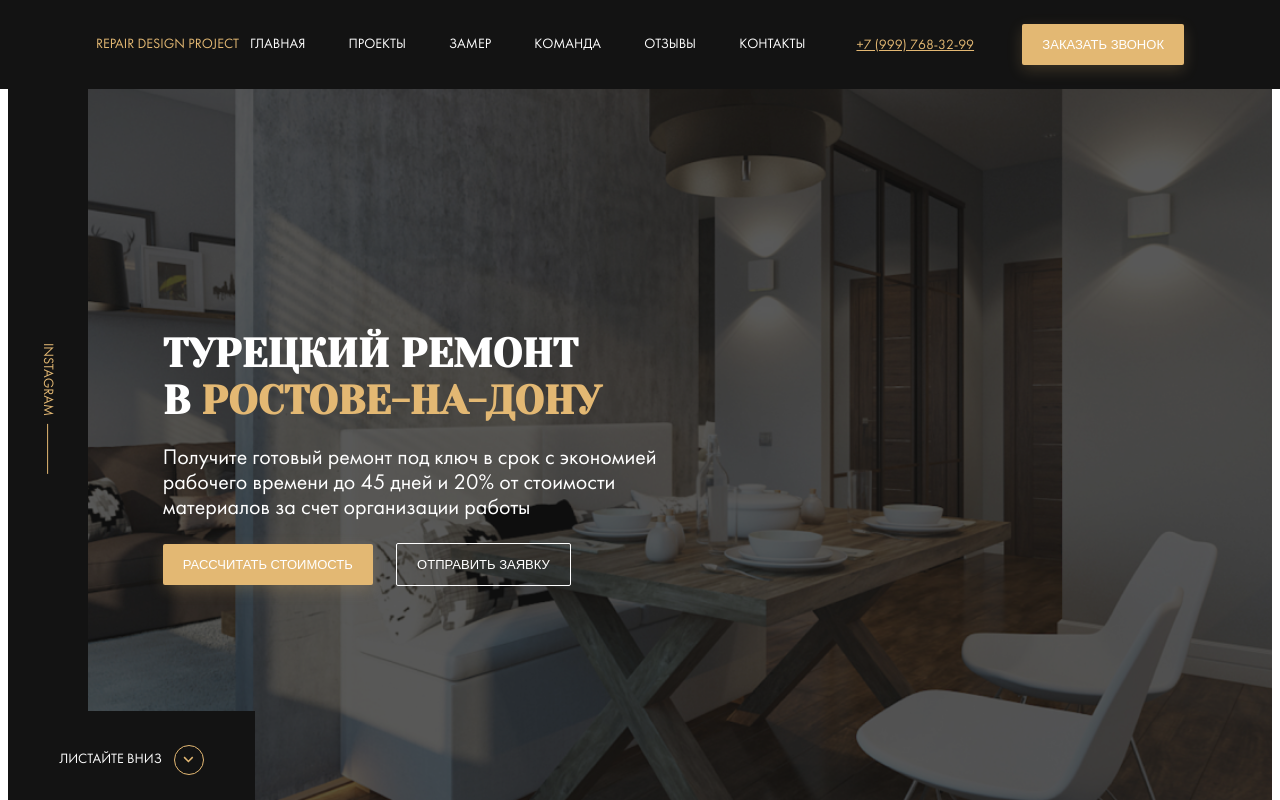
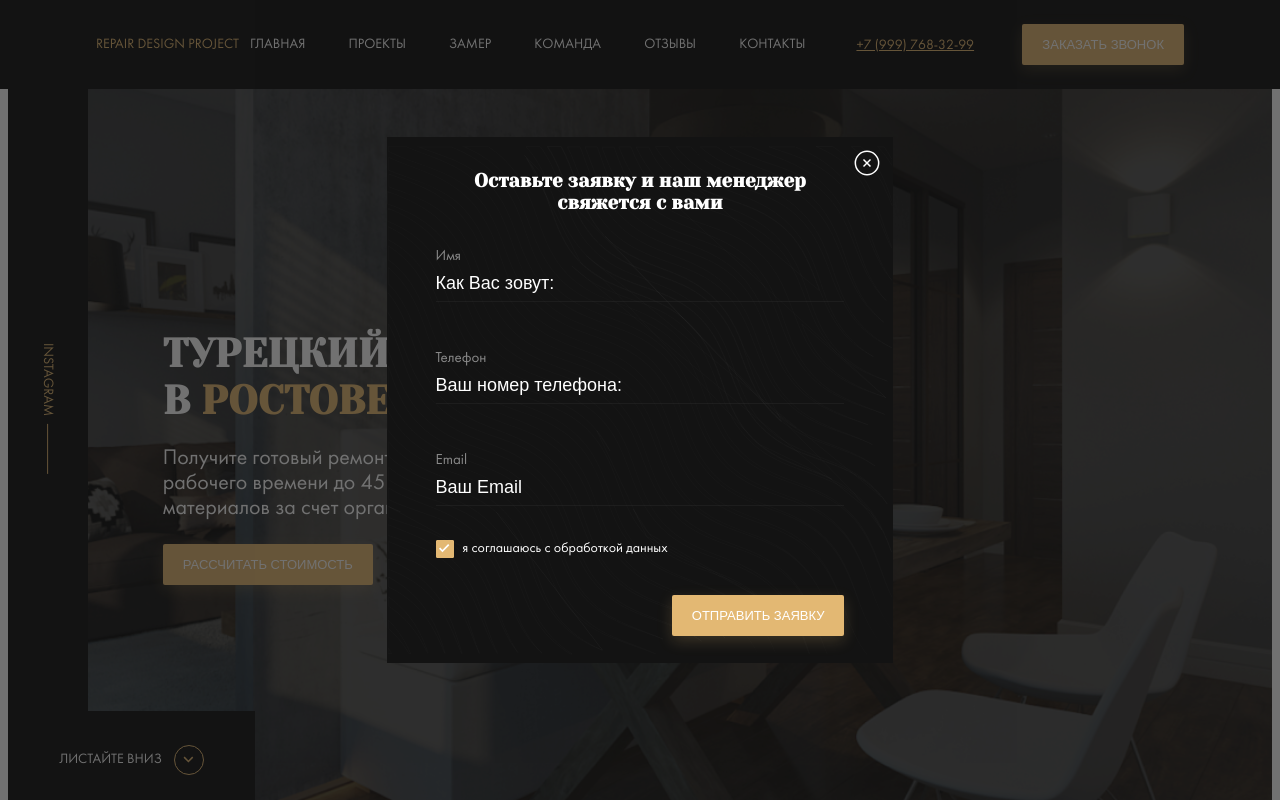
Before and after one commit to EvgeniyaKalit/project-site, a website: page index.html in a window 1280 px wide. Shown: the top 800 px of the page. Drawn offline with Linux system fonts and the light colour scheme; files whose address does not match are found by name; a web font is replaced by a local one.

Commit message:
feat: add modal dialog

```diff
--- a/index.html
+++ b/index.html
@@ -194,7 +194,33 @@
       <!-- /.container -->
       </section>
   </main>
+  <div class="modal">
+    <div class="modal__dialog">
+      <button class="modal__close"></button>
+      <h3 class="modal__title">Оставьте заявку и наш менеджер свяжется с вами </h3>
+      <form action="#" class="form modal__form">
+        <label for="user-name" class="lebel form__label label--light">Имя</label>
+        <input type="text" class="input form__input modal__input" id="user-name" placeholder="Как Вас зовут:">
+        <label for="user-phone" class="lebel form__label label--light ">Телефон</label>
+        <input type="tel" class="input form__input modal__input" id="user-phone" placeholder="Ваш номер телефона:">
+        <label for="user-email" class="lebel form__label label--light">Email</label>
+        <input type="email" class="input form__input modal__input" id="user-email" placeholder="Ваш Email">
+        <div class="policy modal__policy">
+        <!-- соглашение с политикой -->
+        <input type="checkbox" name="policy-checkbox" id="policy-checkbox" class="policy__checkbox" checked>
+        <label for="policy-checkbox" class="policy__label">я соглашаюсь с обработкой данных</label>
+      </div>
+        <!-- /.policy modal__policy -->
+        <button class="button button--primary modal__button">Отправить заявку</button>
+      </form>
+      <!-- /.form modal__form -->
 
+
+
+    </div>
+    <!-- /.modal__dialog -->
+  </div>
+  <!-- /.modal -->
 </body>
 
 </html>
--- a/sass/_interface.sass
+++ b/sass/_interface.sass
@@ -17,3 +17,36 @@
     border: 1px solid $light
     background-color: transparent
     color: $light
+.label
+  &--light
+    font-size: 1.07rem
+    color: rgba($light, 0.5)
+.input
+  background-color: transparent
+  border: none
+  border-bottom: 1px solid rgba(54, 54, 54, 0.3)
+  font-size: 1.285rem
+  color: $light
+  padding: 0.5rem 0
+  &::placeholder
+    color: $light
+.policy
+  &__checkbox
+    opacity: 0
+    visibility: hidden
+    &:checked +
+      .policy__label
+        &::before
+          background: $primary url('../img/check.svg') no-repeat center / 0.8rem
+
+  &__label
+    display: flex
+    align-items: center
+    &::before
+      content: ''
+      width: 18px
+      height: 18px
+      border: 1px solid $primary
+      border-radius: 1px
+      cursor: pointer
+      margin-right: 0.64rem
--- a/sass/style.sass
+++ b/sass/style.sass
@@ -7,4 +7,5 @@
 @import  'templates/hero'
 @import  'templates/control'
 @import  'templates/types'
+@import  'templates/modal'
 @import  'media'
--- /dev/null
+++ b/sass/templates/_modal.sass
@@ -0,0 +1,47 @@
+.modal
+  position: fixed
+  z-index: 199
+  left: 0
+  top: 0
+  right: 0
+  bottom: 0
+  width: 100%
+  height: 100%
+  background-color: rgba($dark, 0.6)
+  display: flex
+  align-items: center
+  justify-content: center
+  &__dialog
+    position: relative
+    max-width: 36.21rem
+    background: $dark url('..img/bg-lines.svg') no-repeat  center
+
+    padding: 2.357rem 3.5rem 1.928rem
+    color: $light
+  &__close
+    position: absolute
+    right: 0
+    top: 0
+    width: 28px
+    height: 28px
+    background: transparent url('../img/close.svg') no-repeat center
+    border: none
+    margin: 12px
+    cursor: pointer
+  &__title
+    font-family: 'Yeseva One', cursive
+    font-size: 1.357rem
+    text-align: center
+    margin: 0
+    margin-bottom: 2.428rem
+  &__form
+    display: flex
+    flex-direction: column
+  &__input
+    margin-bottom: 3.428rem
+    &:last-of-type
+      margin-bottom: 1rem
+  &__policy
+    margin-bottom: 2.7rem
+  &__button
+    align-self: flex-end
```
Also changed, not shown: css/style.css, img/bg-lines.svg (added), img/check.svg (added), sass/templates/_types.sass (line endings or trailing spaces).
